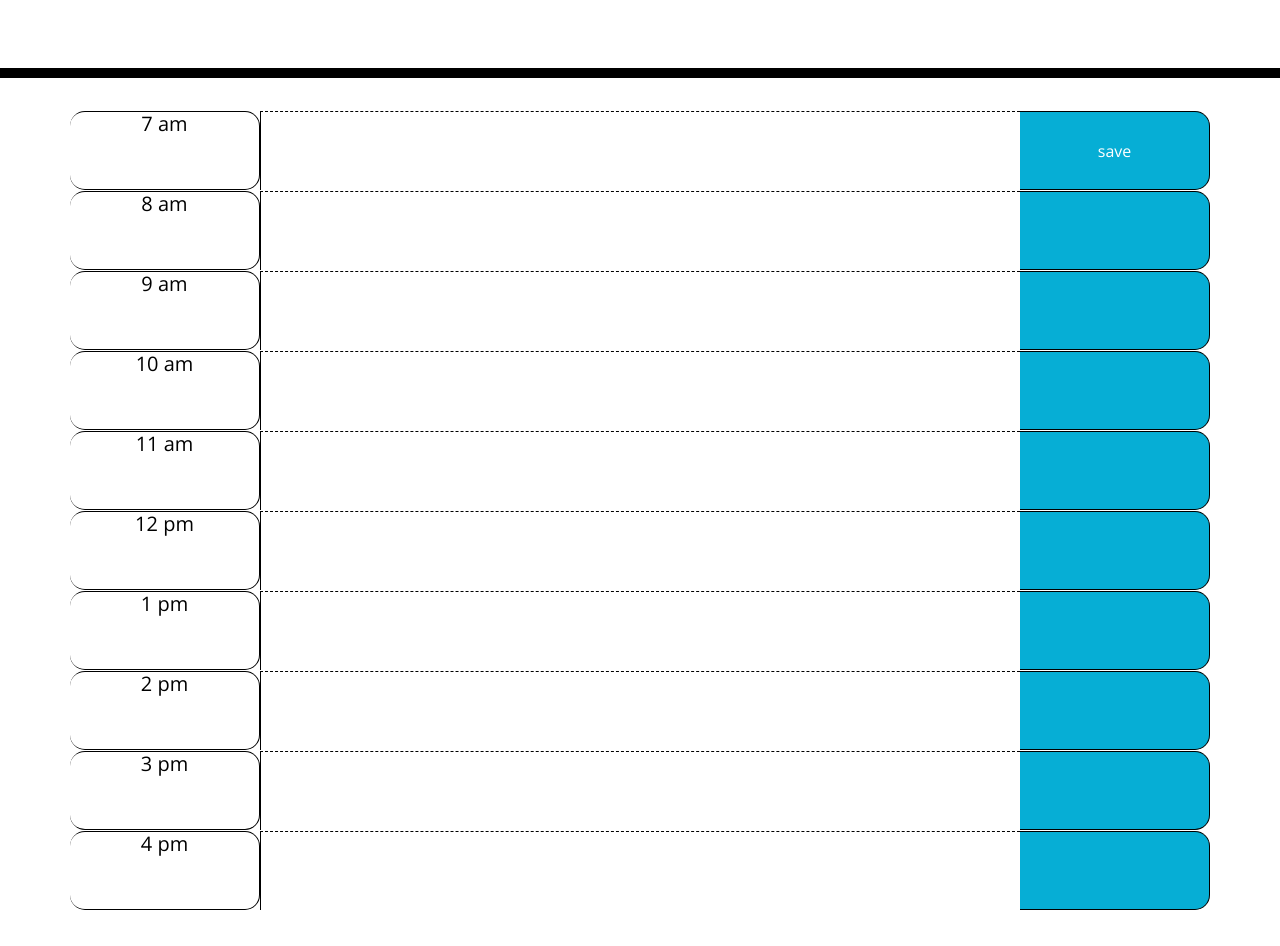
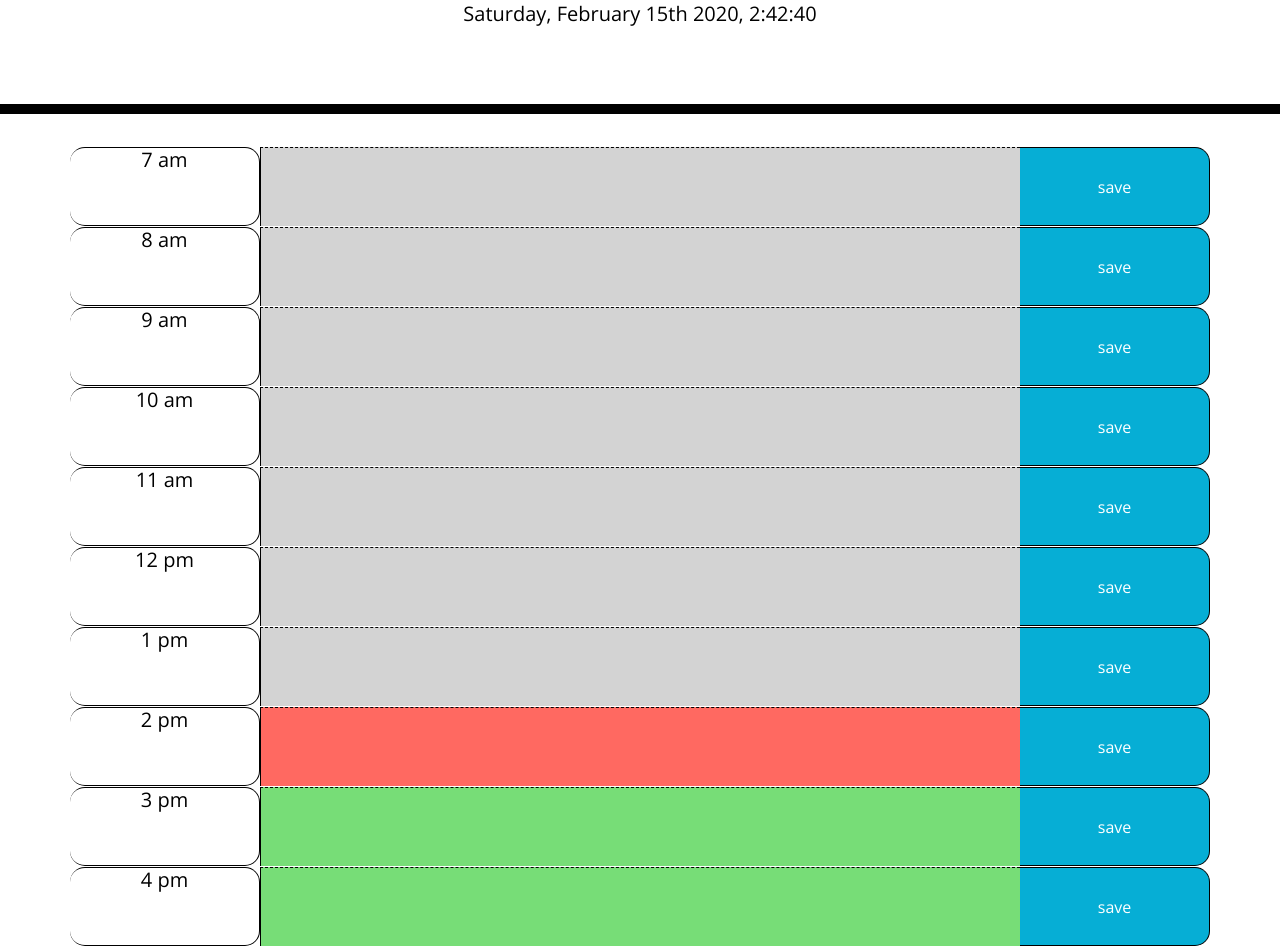
Before and after one commit to damparo/Day-Planner, a plain HTML site: page index.html in a window 1280 px wide. Shown: the part 190-1136 px from the top of the page. Before the commit the page ends 1100 px from the top, so only its background shows below. Drawn offline with nearby package versions, Linux system fonts and the light colour scheme.

Commit message:
preFinal

```diff
--- a/index.html
+++ b/index.html
@@ -30,6 +30,7 @@
     </header>
     <div class="container">
       <!-- Timeblocks go here -->
+      <!-- added hour, text, button block with respective classes-->
       <div class="row" id="hour-7">
         <div class="col-2 time-block hour"><h5>7 am</h5></div>
         <textarea class="col-8 hour" wrap="off" id="7" data-num="07"></textarea>
@@ -38,152 +39,55 @@
       <div class="row" id="hour-8">
         <div class="col-2 time-block hour"><h5>8 am</h5></div>
         <textarea class="col-8 hour" wrap="off" id="8" data-num="08"></textarea>
-        <button class="col-2 saveBtn"></button>
+        <button class="col-2 saveBtn">save</button>
       </div>
       <div class="row" id="Hour9">
         <div class="col-2 time-block hour"><h5>9 am</h5></div>
         <textarea class="col-8 hour" wrap="off" id="9" data-num="09"></textarea>
-        <button class="col-2 saveBtn"></button>
+        <button class="col-2 saveBtn">save</button>
       </div>
       <div class="row" id="hour-10">
         <div class="col-2 time-block hour"><h5>10 am</h5></div>
         <textarea class="col-8 hour" wrap="off" id="10" data-num="10"></textarea>
-        <button class="col-2 saveBtn"></button>
+        <button class="col-2 saveBtn">save</button>
       </div>
       <div class="row" id="Hour11">
         <div class="col-2 time-block hour"><h5>11 am</h5></div>
         <textarea class="col-8 hour" wrap="off" id="11" data-num="11"></textarea>
-        <button class="col-2 saveBtn"></button>
+        <button class="col-2 saveBtn">save</button>
       </div>
       <div class="row" id="Hour12">
         <div class="col-2 time-block hour"><h5>12 pm</h5></div>
-        <textarea
-          class="col-8 hour"
-          wrap="off"
-          id="12"
-          data-num="12"
-        ></textarea>
-        <button class="col-2 saveBtn"></button>
+        <textarea class="col-8 hour" wrap="off" id="12" data-num="12"></textarea>
+        <button class="col-2 saveBtn">save</button>
       </div>
       <div class="row" id="Hour1">
         <div class="col-2 time-block hour"><h5>1 pm</h5></div>
-        <textarea
-          class="col-8 hour"
-          wrap="off"
-          id="13"
-          data-num="1"
-        ></textarea>
-        <button class="col-2 saveBtn"></button>
+        <textarea class="col-8 hour" wrap="off" id="13" data-num="1"></textarea>
+        <button class="col-2 saveBtn">save</button>
       </div>
       <div class="row" id="Hour2">
         <div class="col-2 time-block hour"><h5>2 pm</h5></div>
-        <textarea
-          class="col-8 hour"
-          data-num="2"
-          wrap="off"
-          id="14"
-        ></textarea>
-        <button class="col-2 saveBtn"></button>
+        <textarea class="col-8 hour" data-num="2" wrap="off" id="14"></textarea>
+        <button class="col-2 saveBtn">save</button>
       </div>
       <div class="row" id="Hour3">
         <div class="col-2 time-block hour"><h5>3 pm</h5></div>
-        <textarea
-          class="col-8 hour"
-          data-num="3"
-          wrap="off"
-          id="15"
-        ></textarea>
-        <button class="col-2 saveBtn"></button>
+        <textarea class="col-8 hour" data-num="3" wrap="off" id="15"></textarea>
+        <button class="col-2 saveBtn">save</button>
       </div>
       <div class="row" id="Hour4">
         <div class="col-2 time-block hour"><h5>4 pm</h5></div>
-        <textarea
-          class="col-8 hour"
-          data-num="4"
-          wrap="off"
-          id="16"
-        ></textarea>
-        <button class="col-2 saveBtn"></button>
+        <textarea class="col-8 hour" data-num="4" wrap="off" id="16"></textarea>
+        <button class="col-2 saveBtn">save</button>
       </div>
     </div>
 
     <script src="https://code.jquery.com/jquery-3.4.1.min.js"></script>
     <script src="https://cdnjs.cloudflare.com/ajax/libs/moment.js/2.24.0/moment.min.js"></script>
+    <script type="text/javascript"></script>
 
-    <script>
+    <script src="./javascript.js"></script>
 
-        // var $currentDay = $("#currentDay");
-        // var notes = getNotes();
-        // var interval = setInterval(setTime, 1000);
-
-        // function SetTime() {
-        // var date = moment().format("dddd, MMMM Do YYYY, k:mm:ss");
-        // $currentDay.innerHTML = date;
-        // $("#currentDay").text(date);
-        // }
-
-      renderNotes();
-
-      $(".saveBtn").on("click", function(e) {
-        e.preventDefault();
-        var toDoList = $(this)
-          .siblings("col-8")
-          .val();
-        var hour = $(this)
-          .siblings("col-8")
-          .attr("id");
-        notes[hour] = toDoList;
-
-
-        localStorage.setItem("notes", JSON.stringify(notes));
-         });
-
-
-      function getNotes() {
-        var notes = localStorage.getItem("notes");
-        if (notes) {
-          notes = JSON.parse(notes);
-        } else {
-          notes = {};
-        }
-        return notes;
-      }
-
-
-      function renderNotes (){
-        for ( var key in notes) {
-          $("#" + key).val(notes[key]);
-        }
-      };
-
-
-      //color change on hours
-
-      $(".hour").each(function() {
-        $(this)
-          .removeClass("present")
-          .removeClass("future")
-          .removeClass("past");
-
-        var currentHour = moment().format("h");
-        var dataNum = $(this).attr("data-num");
-        console.log(dataNum);
-        console.log(currentHour);
-
-        if (dataNum < currentHour) {
-          $(this).addClass("past");
-        }
-        if (dataNum === currentHour) {
-          $(this).addClass("present");
-        }
-
-        if (dataNum > currentHour) {
-          $(this).addClass("future");
-        }
-      });
-
-
-
-    </script>
   </body>
 </html>
--- /dev/null
+++ b/javascript.js
@@ -0,0 +1,75 @@
+
+$(".hour").each(function() {
+    $(this)
+      .removeClass("present")
+      .removeClass("future")
+      .removeClass("past");
+
+    var currentHour = moment().format("h");
+    var dataNum = $(this).attr("data-num");
+    // console.log(dataNum);
+    // console.log(currentHour);
+
+    if (dataNum < currentHour) {
+      $(this).addClass("past");
+    }
+    if (dataNum === currentHour) {
+      $(this).addClass("present");
+    }
+
+    if (dataNum > currentHour) {
+      $(this).addClass("future");
+    }
+  });
+
+  var currentDay = $("#currentDay");
+  var interval = setInterval(SetTime, 1000);
+
+  function SetTime() {
+  var date = moment().format("dddd, MMMM Do YYYY, k:mm:ss");
+  currentDay.innerHTML = date;
+  console.log(date);
+  $("#currentDay").text(date);
+  };
+
+
+  //Local Storage will not work - will come back for this
+  //something to do with retrieving my infor
+
+  // var notes = getNotes();
+  // renderNotes();
+
+  // $(".saveBtn").on("click", function(e) {
+  // e.preventDefault();
+  // var toDoList = $(this)
+  //   .siblings("col-8")
+  //   .val();
+  // var hour = $(this)
+  //   .siblings("col-8")
+  //   .attr("id");
+  // notes[hour] = toDoList;
+  // // console.log(toDoList);
+
+  // localStorage.setItem("notes", JSON.stringify(notes));
+  // });
+
+
+
+  // function getNotes() {
+  //   var notes = localStorage.getItem("notes");
+  //   if (notes) {
+  //     notes = JSON.parse(notes);
+  //   } else {
+  //     notes = {};
+  //   }
+  //   return notes;
+  // }
+
+
+  // function renderNotes (){
+  //   for ( var key in notes) {
+  //     $("#" + key).val(notes[key]);
+  //   }
+  // }
+
+//retrieve items from local storage
```
Also changed, not shown: 1 other file.
